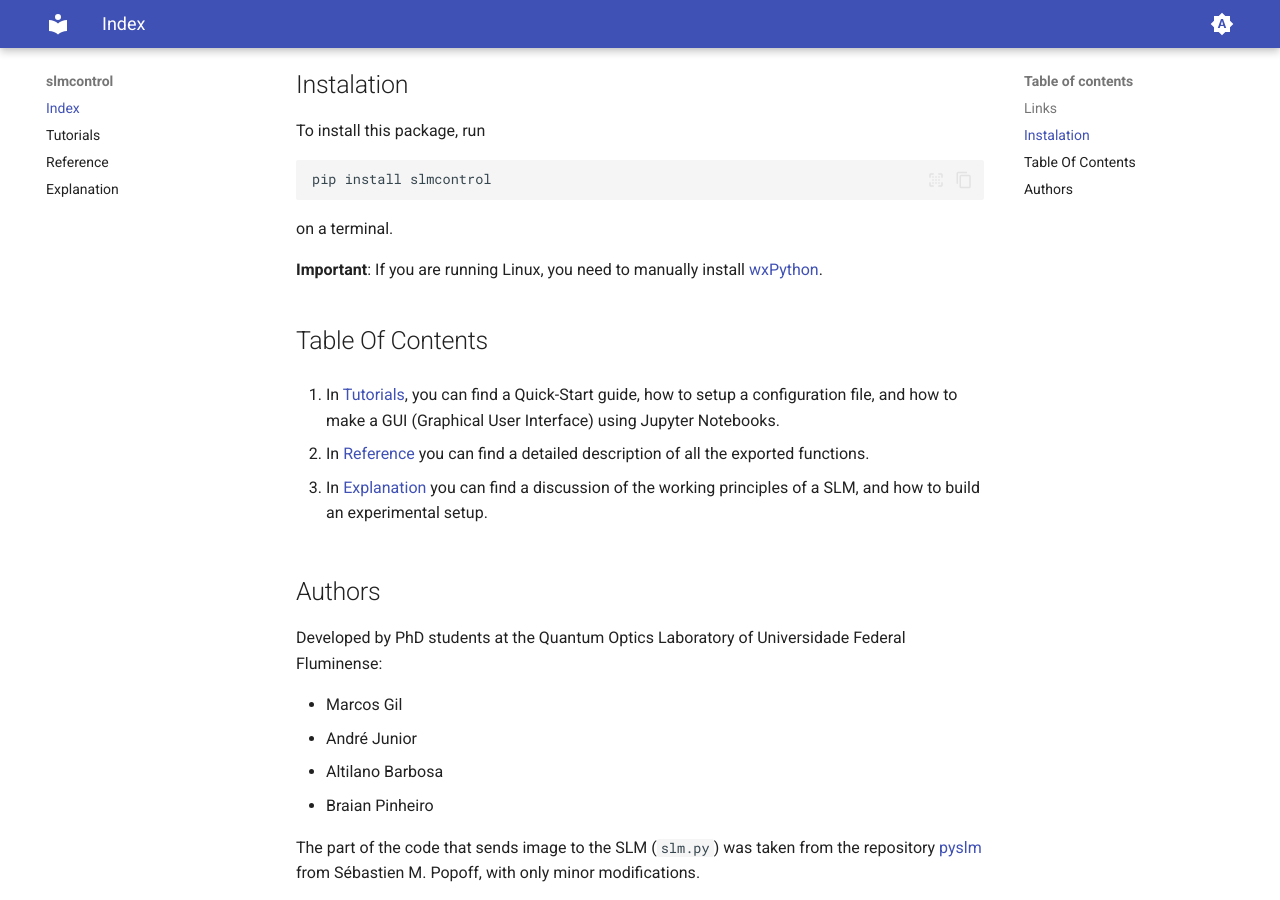
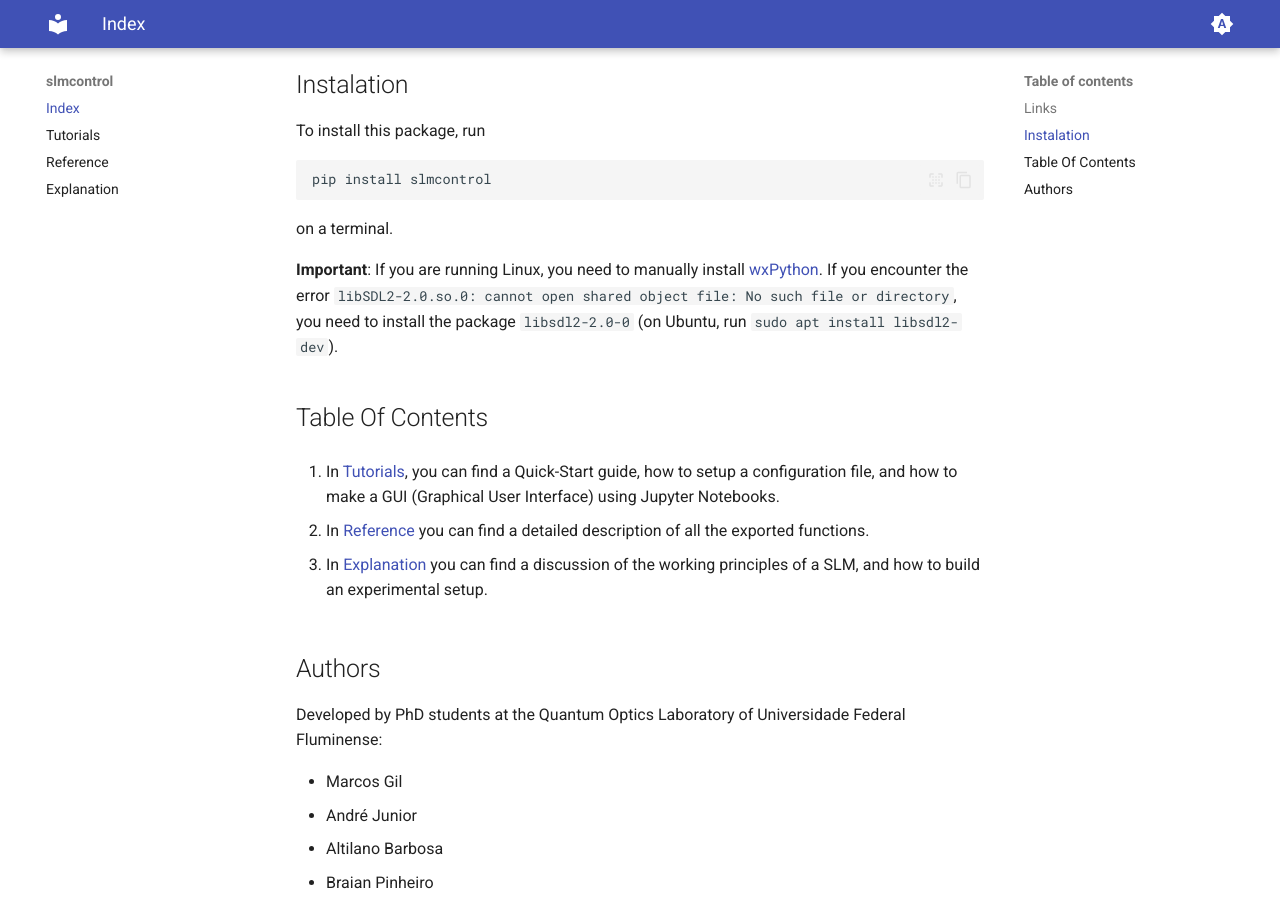
Before and after one commit to marcsgil/slmcontrol, an MkDocs documentation site: the page built from docs/index.md, in a window 1280 px wide and 900 px high, scrolled down 429 px. Built offline with MkDocs 1.6.1 and Material for MkDocs 9.7.7, drawn with Linux system fonts in a browser that asks for light colours; nearby versions of some CDN libraries; library files that are not in the unit come from our copies.

Commit message:
added  comment concerning error on linux

```diff
--- a/docs/index.md
+++ b/docs/index.md
@@ -21,6 +21,7 @@ pip install slmcontrol
 on a terminal.
 
 **Important**: If you are running Linux, you need to manually install [wxPython](https://wxpython.org/pages/downloads/).
+If you encounter the error `libSDL2-2.0.so.0: cannot open shared object file: No such file or directory`, you need to install the package `libsdl2-2.0-0` (on Ubuntu, run `sudo apt install libsdl2-dev`).
 
 ## Table Of Contents
 
```
Also changed, not shown: README.md (+1 -0 lines).
